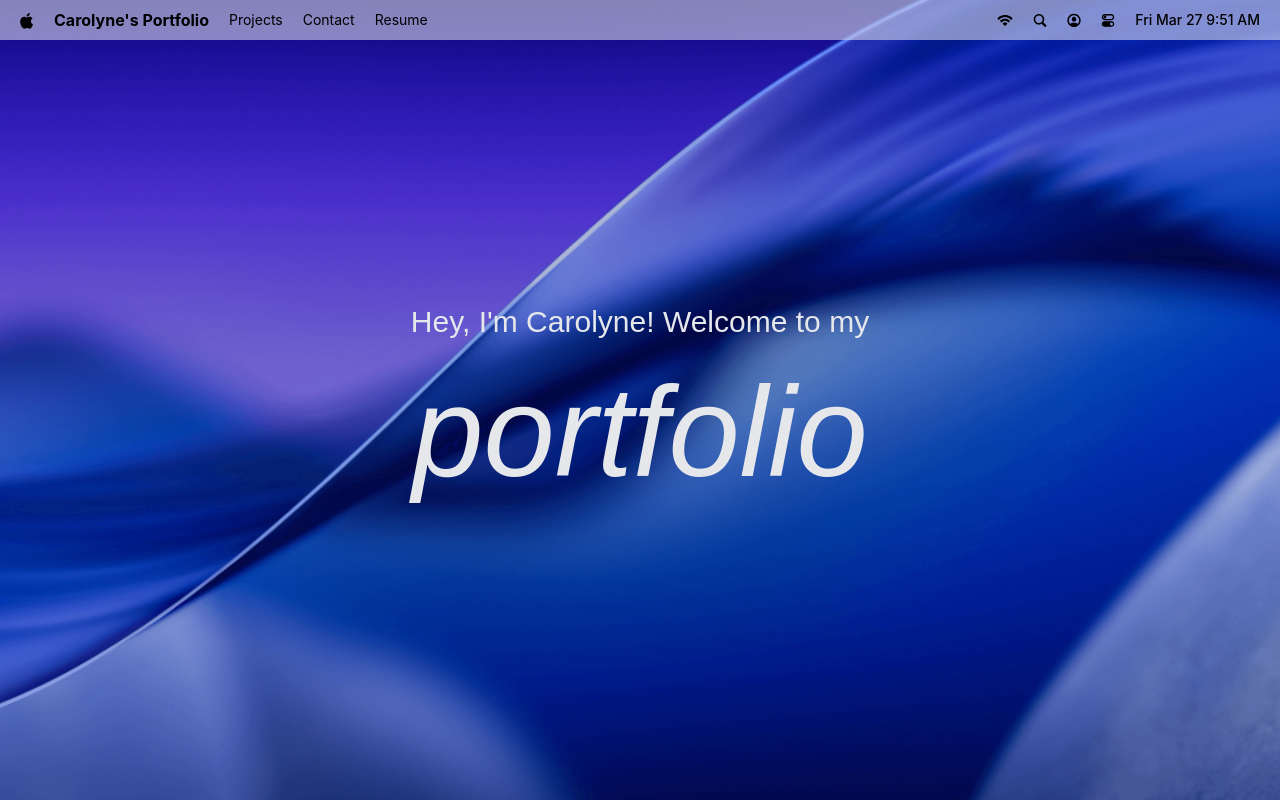
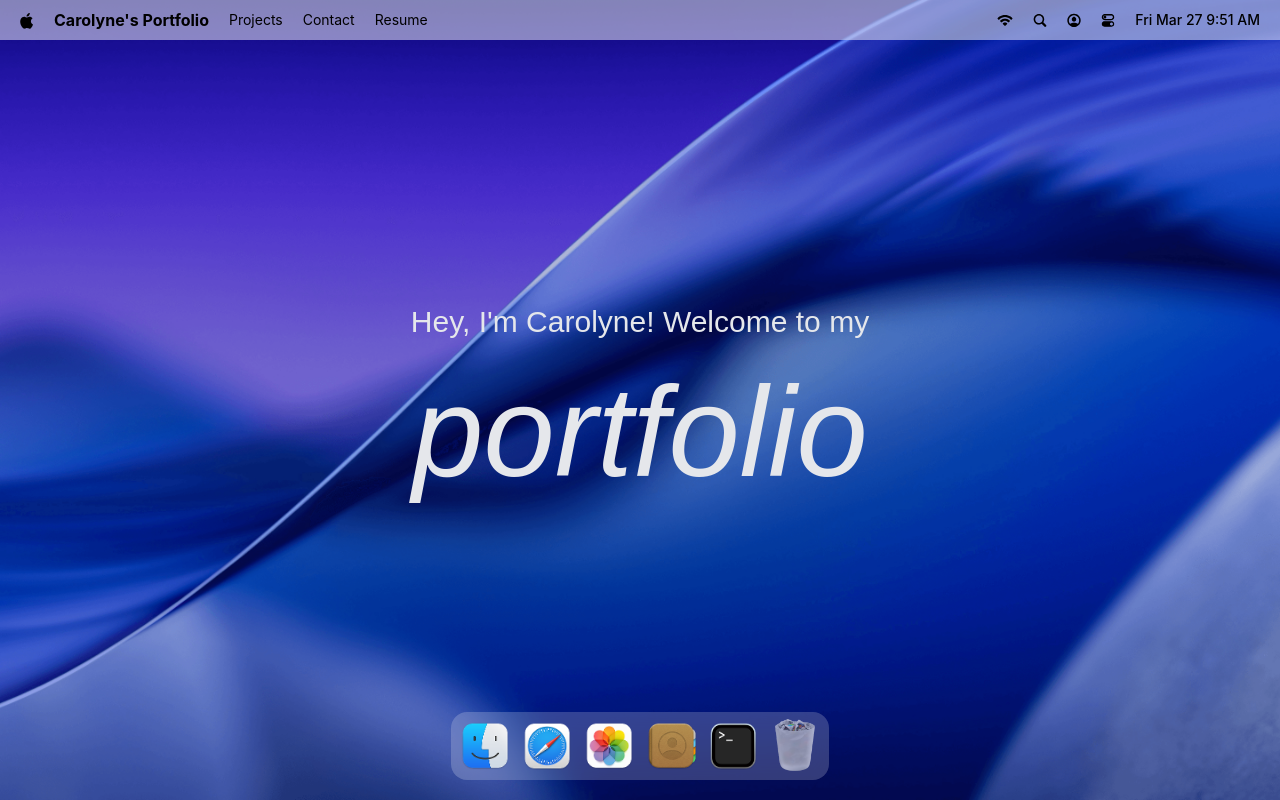
Before and after one commit to MweleCarol/MacOS_Portfolio, a React (Vite) app: page / in a window 1280 px wide. Built offline with nearby package versions, Linux system fonts and the light colour scheme; a web font is replaced by a local one.

Commit message:
Implemented the first part of the dock section

```diff
--- a/package.json
+++ b/package.json
@@ -10,10 +10,13 @@
     "preview": "vite preview"
   },
   "dependencies": {
+    "@gsap/react": "^2.1.2",
     "@tailwindcss/vite": "^4.2.2",
     "dayjs": "^1.11.20",
+    "gsap": "^3.14.2",
     "react": "^19.2.4",
     "react-dom": "^19.2.4",
+    "react-tooltip": "^5.30.0",
     "tailwindcss": "^4.2.2"
   },
   "devDependencies": {
--- a/src/App.jsx
+++ b/src/App.jsx
@@ -1,5 +1,6 @@
+import Dock from '#Components/Dock';
+import Welcome from '#Components/Welcome';
 import Navbar from '#Components/Navbar';
-import Welcome from '#Components/Welcome';
 import React from 'react';
 
 const App = () => {
@@ -7,6 +8,7 @@
     <div>
       <Navbar/>
       <Welcome/>
+      <Dock/>
     </div>
   );
 }
--- /dev/null
+++ b/src/Components/Dock.jsx
@@ -0,0 +1,81 @@
+import { dockApps } from '#constants';
+import { useGSAP } from '@gsap/react';
+import gsap from 'gsap';
+import React, { useRef } from 'react';
+import { Tooltip } from 'react-tooltip';
+
+const Dock = () => {
+
+  const dockRef = useRef(null);
+
+  useGSAP(()=>{
+    const dock = dockRef.current;
+    if (!dock) return;
+
+    const icons = dock.querySelectorAll(".dock-icon");
+
+   const animateIcons = (mouseX) => {
+    const { left } = dock.getBoundingClientRect();
+
+    icons.forEach((icon) => {
+    const { left: iconLeft, width } = icon.getBoundingClientRect();
+    const center = iconLeft - left + width / 2;
+    const distance = Math.abs(mouseX - center);
+    const intensity = Math.exp(-(distance ** 2.5) / 20000);
+
+    gsap.to(icon, {
+      scale: 1 + 0.25 * intensity,
+      y: -15 * intensity,
+      duration: 0.2,
+      ease: 'power1.out'
+     });
+    });
+  };
+const handleMouseMove = (e) => {
+  const { left } = dock.getBoundingClientRect();
+
+  animateIcons(e.clientX - left);
+};
+
+const resetIcons = () =>
+  icons.forEach((icon) => {
+    gsap.to(icon, {
+    scale: 1,
+    y: 0,
+    duration: 0.3,
+    ease: "power1.out",
+    });
+  });
+  dock.addEventListener("mousemove", handleMouseMove);
+  dock.addEventListener("mouseleave", resetIcons);
+
+  return ()=>{
+  dock.removeEventListener("mousemove", handleMouseMove);
+  dock.removeEventListener("mouseleave", resetIcons);
+  }
+});
+
+  const toggleApp = (app)=>{}
+
+  return (
+    <section id='dock'>
+      <div ref={dockRef} className='dock-container'>
+        {dockApps.map(({id, name, icon, canOpen})=>(
+          <div key={id} className='relative flex justify-center'>
+            <button type='button' className='dock-icon' aria-label={name}
+            data-tooltip-id="dock-tooltip"
+            data-tooltip-content={name}
+            data-tooltip-delay-show={150}
+            disabled={!canOpen}
+            onClick={()=> toggleApp({id, canOpen})}>
+              <img src={`/images/${icon}`} alt={name} loading='lazy' className={canOpen ? "" : "opacity-60"} />
+            </button>
+          </div>
+        ))}
+        <Tooltip id='dock-tooltip' place="top" className='tooltip'/>
+      </div>
+    </section>
+  );
+}
+
+export default Dock;
```
Also changed, not shown: 1 other file (tests, documents, lock files or other folders).
